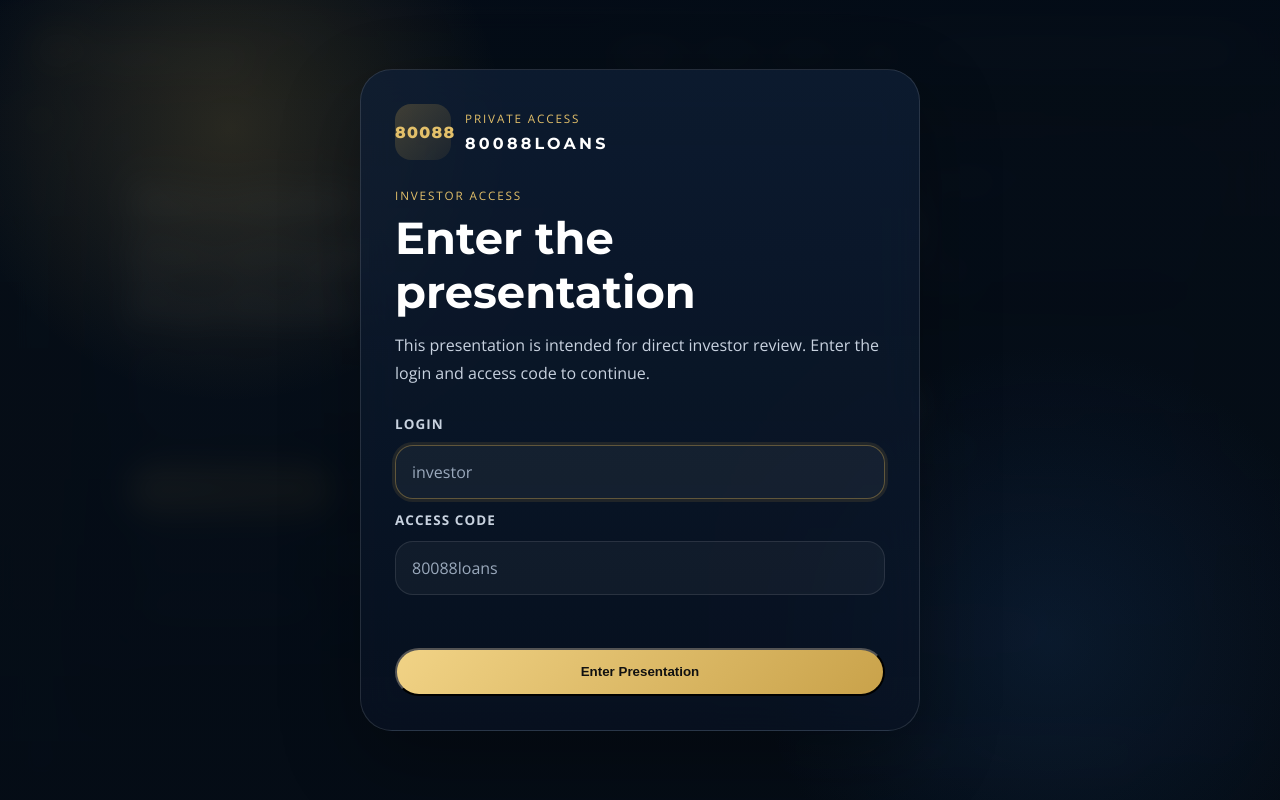
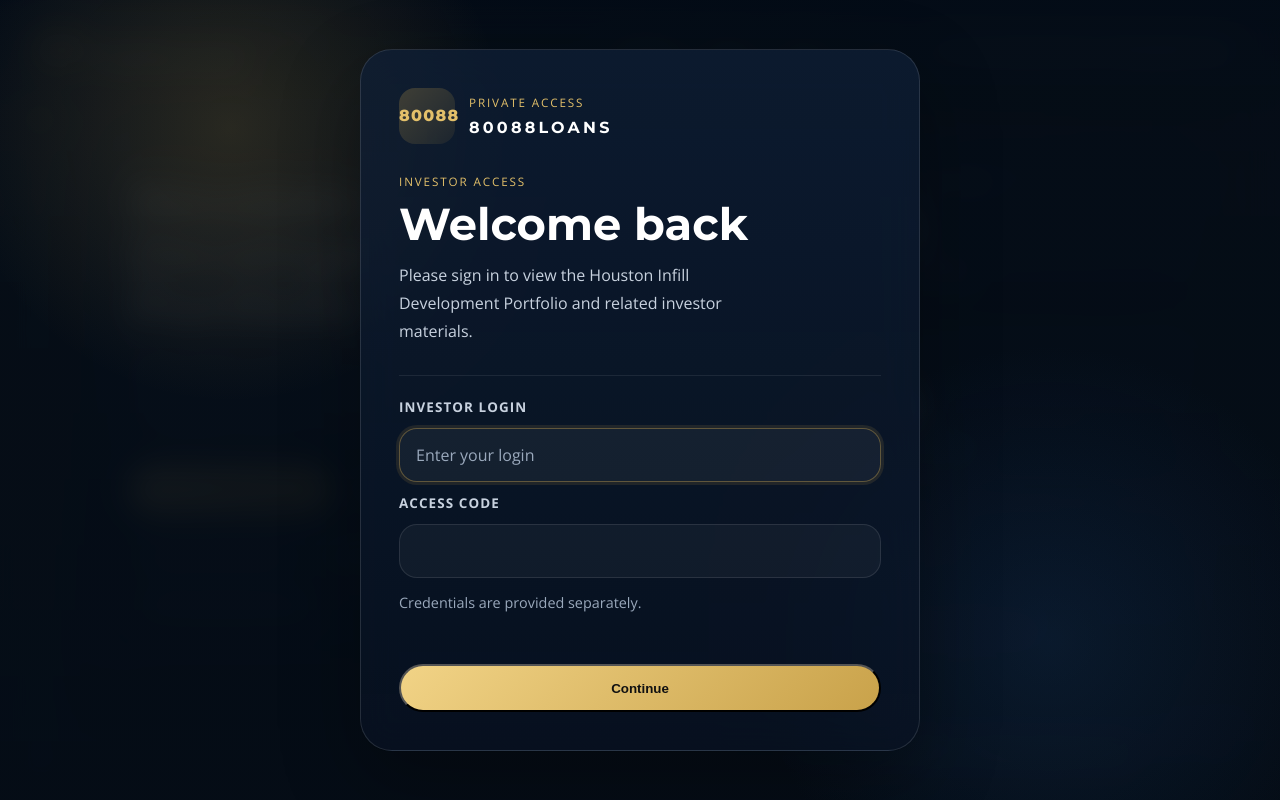
Before and after one commit to villalbajuan-maker/80088LOANS, a plain HTML site: page index.html in a window 1280 px wide. Shown: the top 800 px of the page. Drawn offline with nearby package versions, Linux system fonts and the light colour scheme; grey boxes are pictures that could not be loaded.

Commit message:
Refine investor access screen copy and layout

```diff
--- a/index.html
+++ b/index.html
@@ -50,20 +50,20 @@
         </div>
         <div class="access-gate-copy">
           <p class="eyebrow">Investor Access</p>
-          <h2>Enter the presentation</h2>
+          <h2>Welcome back</h2>
           <p>
-            This presentation is intended for direct investor review. Enter the
-            login and access code to continue.
+            Please sign in to view the Houston Infill Development Portfolio and
+            related investor materials.
           </p>
         </div>
         <form class="access-gate-form" id="access-gate-form">
-          <label for="access-login">Login</label>
+          <label for="access-login">Investor Login</label>
           <input
             id="access-login"
             name="login"
             type="text"
             autocomplete="username"
-            placeholder="investor"
+            placeholder="Enter your login"
             required
           />
           <label for="access-code">Access Code</label>
@@ -72,11 +72,11 @@
             name="code"
             type="password"
             autocomplete="current-password"
-            placeholder="80088loans"
             required
           />
+          <p class="access-gate-note">Credentials are provided separately.</p>
           <p class="access-gate-error" id="access-gate-error" aria-live="polite"></p>
-          <button class="button button-gold access-gate-submit" type="submit">Enter Presentation</button>
+          <button class="button button-gold access-gate-submit" type="submit">Continue</button>
         </form>
       </div>
     </div>
--- a/styles.css
+++ b/styles.css
@@ -116,7 +116,7 @@ button,
   position: relative;
   z-index: 1;
   width: min(560px, 100%);
-  padding: 34px;
+  padding: 38px;
   border-radius: 32px;
   box-shadow: 0 36px 100px rgba(0, 0, 0, 0.42);
 }
@@ -125,11 +125,11 @@ button,
   display: flex;
   align-items: center;
   gap: 14px;
-  margin-bottom: 28px;
+  margin-bottom: 30px;
 }
 
 .access-gate-copy h2 {
-  margin: 0 0 12px;
+  margin: 0 0 10px;
   font-size: clamp(2rem, 4vw, 2.8rem);
 }
 
@@ -137,12 +137,15 @@ button,
   margin: 0;
   color: var(--gray-200);
   line-height: 1.75;
+  max-width: 42ch;
 }
 
 .access-gate-form {
   display: grid;
   gap: 12px;
-  margin-top: 28px;
+  margin-top: 30px;
+  padding-top: 22px;
+  border-top: 1px solid rgba(255, 255, 255, 0.08);
 }
 
 .access-gate-form label {
@@ -175,9 +178,16 @@ button,
   color: var(--gray-300);
 }
 
+.access-gate-note {
+  margin: 2px 0 0;
+  color: var(--gray-300);
+  font-size: 0.9rem;
+  line-height: 1.55;
+}
+
 .access-gate-error {
   min-height: 1.4em;
-  margin: 2px 0 0;
+  margin: 0;
   color: #f0b6b6;
   font-size: 0.92rem;
 }
```
